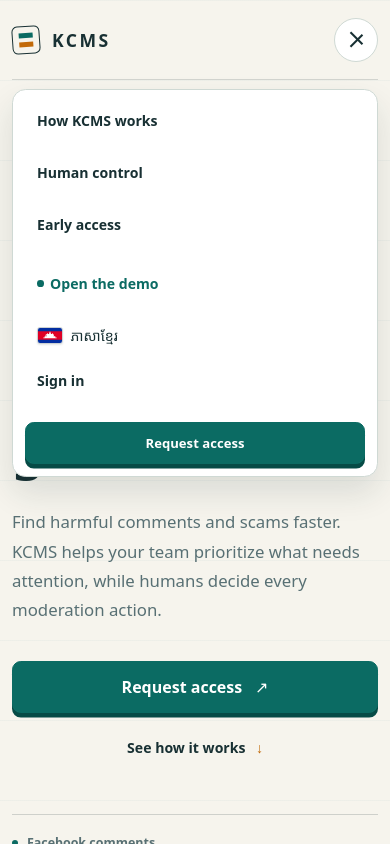
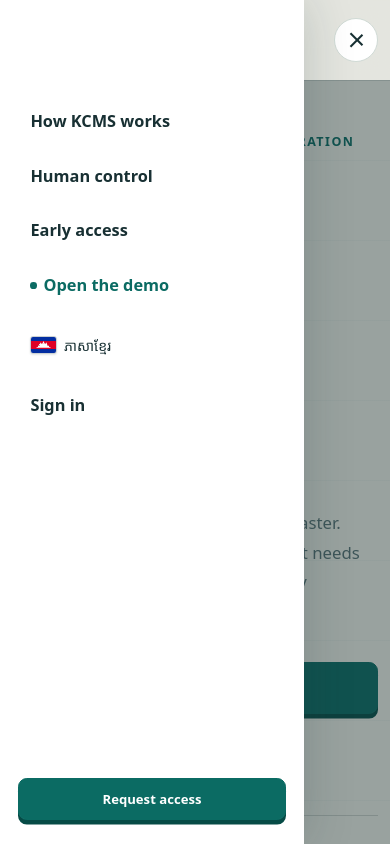
Before and after one commit to havbay/kcms-frontend, a React (Vite) app: page / in a window 390 px wide. Both pictures are taken after a click on the button "Open menu". Shown: the top 844 px of the page. Built offline with nearby package versions, Linux system fonts and the light colour scheme.

Commit message:
feat: sticky header and mobile navigation drawer

```diff
--- a/src/app/LandingPage.tsx
+++ b/src/app/LandingPage.tsx
@@ -1,4 +1,4 @@
-import { useState } from 'react'
+import { useEffect, useState } from 'react'
 
 import { copy, type Locale } from './copy'
 
@@ -26,9 +26,25 @@
   const [menuOpen, setMenuOpen] = useState(false)
   const content = copy[locale]
 
+  // A drawer that cannot be dismissed with Escape traps keyboard users, and
+  // a scrolling page behind an open drawer is disorienting on touch.
+  useEffect(() => {
+    if (!menuOpen) return
+    const onKeyDown = (event: KeyboardEvent) => {
+      if (event.key === 'Escape') setMenuOpen(false)
+    }
+    document.addEventListener('keydown', onKeyDown)
+    document.body.style.overflow = 'hidden'
+    return () => {
+      document.removeEventListener('keydown', onKeyDown)
+      document.body.style.overflow = ''
+    }
+  }, [menuOpen])
+
   return (
     <div className="site" lang={locale === 'km' ? 'km' : 'en'}>
-      <header className="site-header">
+      <div className="site-header-bar">
+        <header className="site-header">
         <Brand />
         <button aria-controls="primary-navigation" aria-expanded={menuOpen} aria-label={menuOpen ? 'Close menu' : 'Open menu'} className="menu-toggle" onClick={() => setMenuOpen((isOpen) => !isOpen)} type="button">
           <span aria-hidden="true" className="menu-icon"><span /><span /></span>
@@ -56,9 +72,18 @@
             {content.language}
           </button>
           <a className="nav-link" href="/sign-in">{content.signIn}</a>
-          <a className="button button-small" href="/request-access">{content.requestAccess}</a>
-        </nav>
-      </header>
+            <a className="button button-small" href="/request-access">{content.requestAccess}</a>
+          </nav>
+        </header>
+      </div>
+      <button
+        aria-hidden="true"
+        className="nav-backdrop"
+        data-open={menuOpen}
+        onClick={() => setMenuOpen(false)}
+        tabIndex={-1}
+        type="button"
+      />
 
       <main>
         <section aria-labelledby="landing-heading" className="hero">
--- a/src/styles.css
+++ b/src/styles.css
@@ -14,7 +14,7 @@
 }
 
 * { box-sizing: border-box; }
-html { scroll-behavior: smooth; }
+html { scroll-behavior: smooth; scroll-padding-top: 6rem; }
 body {
   margin: 0;
   min-width: 320px;
@@ -27,6 +27,26 @@
 button:focus-visible, a:focus-visible { outline: 3px solid #e2a13a; outline-offset: 4px; }
 .site[lang='km'] { font-family: 'Noto Sans Khmer Variable', 'Manrope Variable', system-ui, sans-serif; }
 
+.site-header-bar {
+  position: sticky;
+  z-index: 100;
+  top: 0;
+  border-bottom: 1px solid rgba(24, 48, 51, 0.12);
+}
+
+/* The blur lives on a pseudo-element, not the bar itself: backdrop-filter
+   makes an element a containing block for position:fixed descendants, which
+   would size the mobile drawer to the header instead of the viewport. */
+.site-header-bar::before {
+  position: absolute;
+  z-index: -1;
+  inset: 0;
+  background: rgba(246, 244, 237, 0.82);
+  backdrop-filter: blur(14px) saturate(1.4);
+  -webkit-backdrop-filter: blur(14px) saturate(1.4);
+  content: '';
+}
+
 .site-header {
   position: relative;
   z-index: 10;
@@ -34,9 +54,8 @@
   align-items: center;
   justify-content: space-between;
   width: min(100% - 3rem, 76rem);
-  min-height: 6rem;
+  min-height: 5.25rem;
   margin-inline: auto;
-  border-bottom: 1px solid rgba(24, 48, 51, 0.16);
 }
 .brand { display: inline-flex; align-items: center; gap: 0.75rem; font-size: 1.1rem; font-weight: 800; letter-spacing: 0.14em; text-decoration: none; }
 .brand-mark { display: grid; width: 1.75rem; height: 1.75rem; padding: 0.35rem; border: 1px solid var(--deep-ink); border-radius: 0.35rem; gap: 0.22rem; transform: rotate(-4deg); }
@@ -54,6 +73,7 @@
 .button:active { transform: translateY(3px); box-shadow: 0 0.08rem 0 #064b46; }
 .button-small { min-height: 2.65rem; padding: 0.55rem 1rem; font-size: 0.82rem; }
 .menu-toggle { display: none; }
+.nav-backdrop { display: none; }
 
 .hero { display: grid; grid-template-columns: minmax(0, 1.08fr) minmax(25rem, 0.92fr); align-items: center; gap: clamp(3rem, 7vw, 7rem); width: min(100% - 3rem, 76rem); min-height: calc(100svh - 10rem); margin-inline: auto; padding-block: clamp(3.25rem, 6vw, 5rem); }
 .hero-copy { max-width: 42rem; }
@@ -128,8 +148,14 @@
   .menu-icon span { height: 2px; background: var(--deep-ink); transition: transform 160ms ease; }
   .menu-toggle[aria-expanded='true'] .menu-icon span:first-child { transform: translateY(0.14rem) rotate(45deg); }
   .menu-toggle[aria-expanded='true'] .menu-icon span:last-child { transform: translateY(-0.14rem) rotate(-45deg); }
-  .primary-navigation { position: absolute; top: calc(100% + 0.6rem); right: 0; left: 0; display: none; align-items: stretch; flex-direction: column; gap: 0; padding: 0.75rem; border: 1px solid var(--line); border-radius: 0.85rem; background: var(--clean-white); box-shadow: 0 1rem 2rem rgba(24, 48, 51, 0.12); }
-  .primary-navigation[data-open='true'] { display: flex; }
+  .nav-backdrop { position: fixed; z-index: 90; inset: 0; display: block; padding: 0; border: none; opacity: 0; pointer-events: none; background: rgba(24, 48, 51, 0.42); transition: opacity 240ms ease; }
+  .nav-backdrop[data-open='true'] { opacity: 1; pointer-events: auto; }
+  .primary-navigation { position: fixed; z-index: 95; inset: 0 auto 0 0; display: flex; align-items: stretch; flex-direction: column; gap: 0.15rem; width: min(19rem, 84vw); padding: 6rem 1.15rem 1.5rem; background: var(--clean-white); box-shadow: 0 0 3rem rgba(24, 48, 51, 0.2); transform: translateX(-100%); transition: transform 260ms cubic-bezier(0.32, 0.72, 0, 1); }
+  .primary-navigation[data-open='true'] { transform: translateX(0); }
+  .primary-navigation .nav-link { padding: 0.9rem 0.75rem; border-radius: 0.5rem; font-size: 1.02rem; }
+  .primary-navigation .nav-link:hover { background: #eef3f2; }
+  .primary-navigation .language-toggle { justify-content: flex-start; margin-block: 0.35rem; padding: 0.9rem 0.75rem; }
+  .primary-navigation .button { margin-top: auto; }
   .nav-link, .language-toggle { justify-content: flex-start; min-height: 3.25rem; padding: 0.6rem 0.75rem; }
   .button-small { margin-top: 0.5rem; }
   .hero { grid-template-columns: 1fr; min-height: auto; padding-block: 4rem 5rem; }
```
Also changed, not shown: 1 other file (tests, documents, lock files or other folders).
